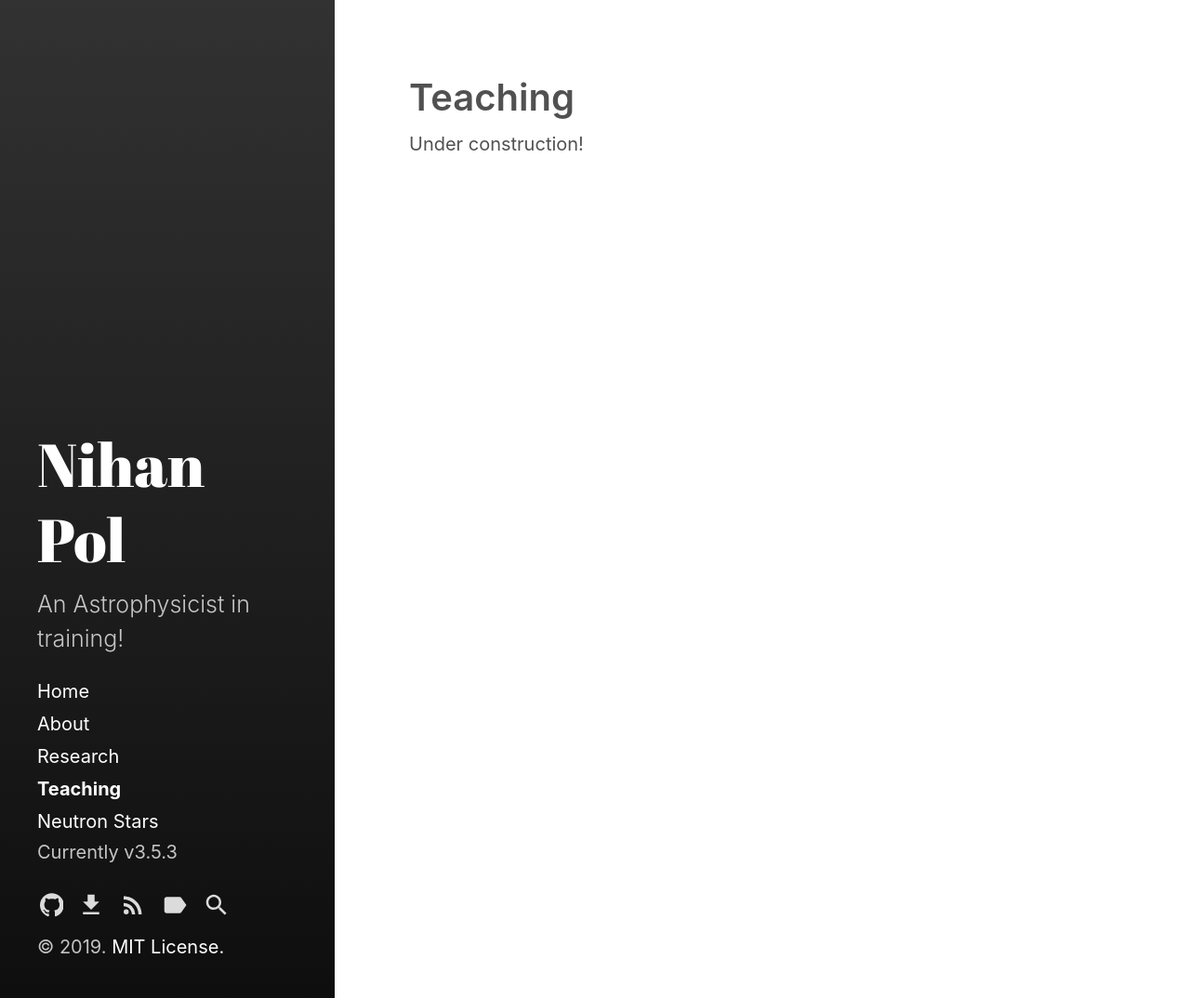
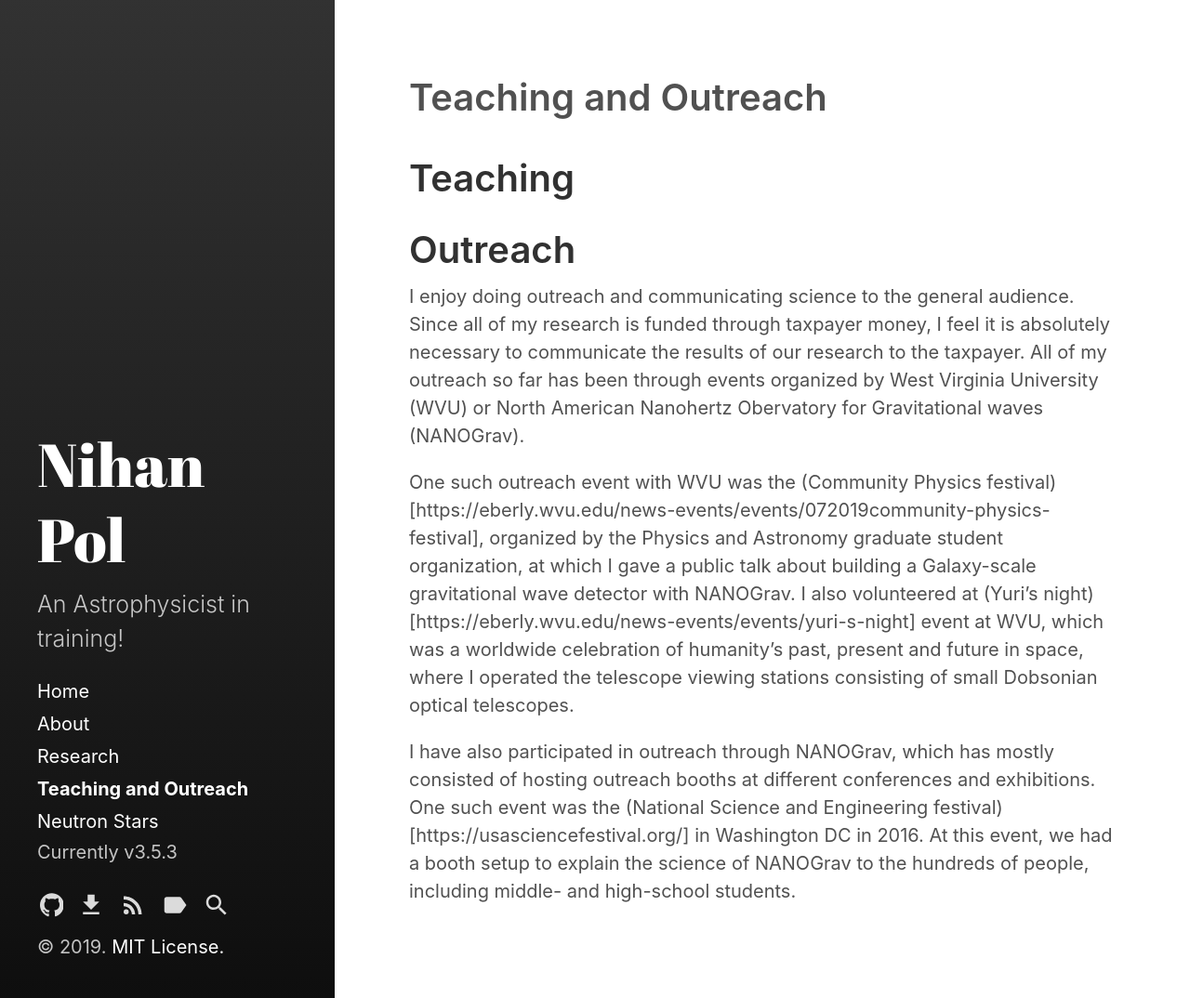
Before and after one commit to NihanPol/nihanpol.github.io, a Jekyll site: the page built from Teaching.md, in a window 1280 px wide. Shown: the whole page at 93% size. Built offline with Jekyll 4.4.1, drawn with Linux system fonts in a browser that asks for light colours.

Commit message:
Add outreach section

```diff
--- a/Teaching.md
+++ b/Teaching.md
@@ -1,6 +1,16 @@
 ---
 layout: category
-title: Teaching
+title: Teaching and Outreach
 ---
 
-Under construction!
+# Teaching
+
+
+
+# Outreach
+
+I enjoy doing outreach and communicating science to the general audience. Since all of my research is funded through taxpayer money, I feel it is absolutely necessary to communicate the results of our research to the taxpayer. All of my outreach so far has been through events organized by West Virginia University (WVU) or North American Nanohertz Obervatory for Gravitational waves (NANOGrav).
+
+One such outreach event with WVU was the (Community Physics festival)[https://eberly.wvu.edu/news-events/events/072019community-physics-festival], organized by the Physics and Astronomy graduate student organization, at which I gave a public talk about building a Galaxy-scale gravitational wave detector with NANOGrav. I also volunteered at (Yuri's night)[https://eberly.wvu.edu/news-events/events/yuri-s-night] event at WVU, which was a worldwide celebration of humanity's past, present and future in space, where I operated the telescope viewing stations consisting of small Dobsonian optical telescopes.
+
+I have also participated in outreach through NANOGrav, which has mostly consisted of hosting outreach booths at different conferences and exhibitions. One such event was the (National Science and Engineering festival)[https://usasciencefestival.org/] in Washington DC in 2016. At this event, we had a booth setup to explain the science of NANOGrav to the hundreds of people, including middle- and high-school students.
```
